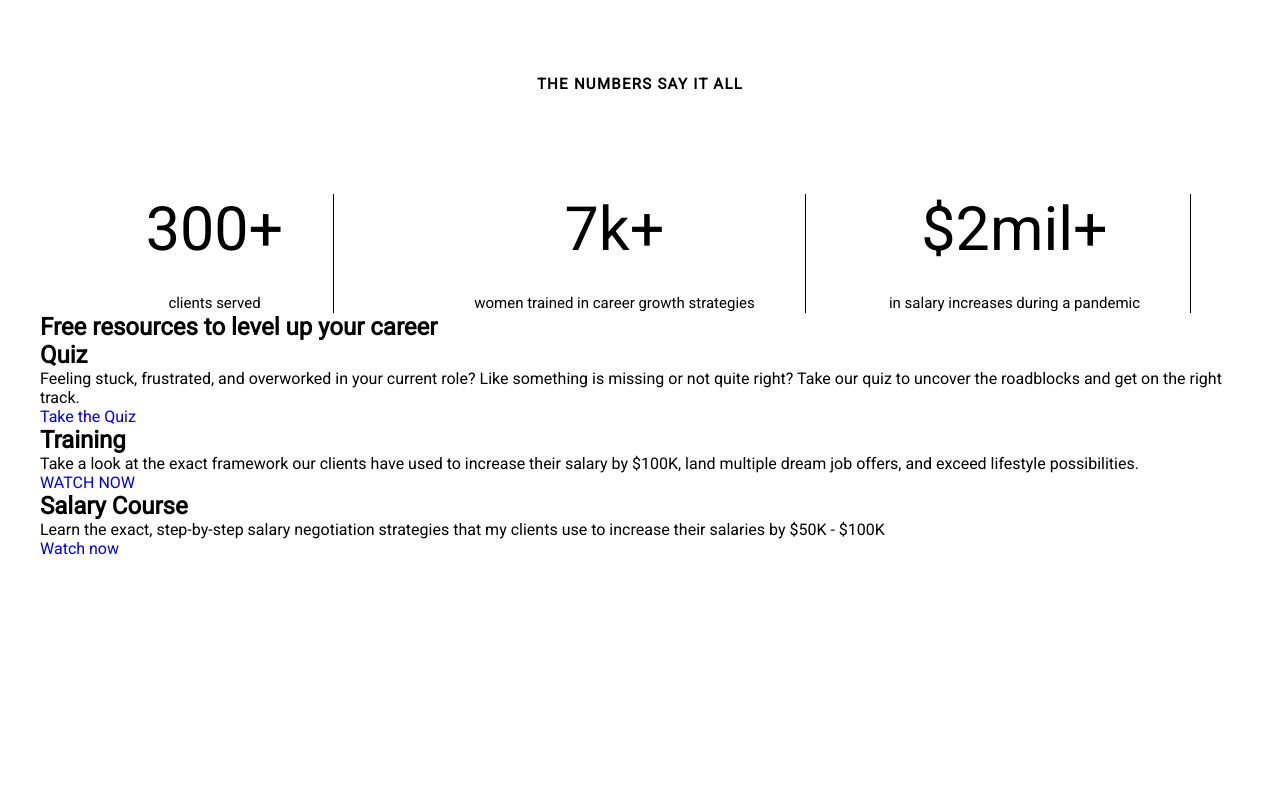
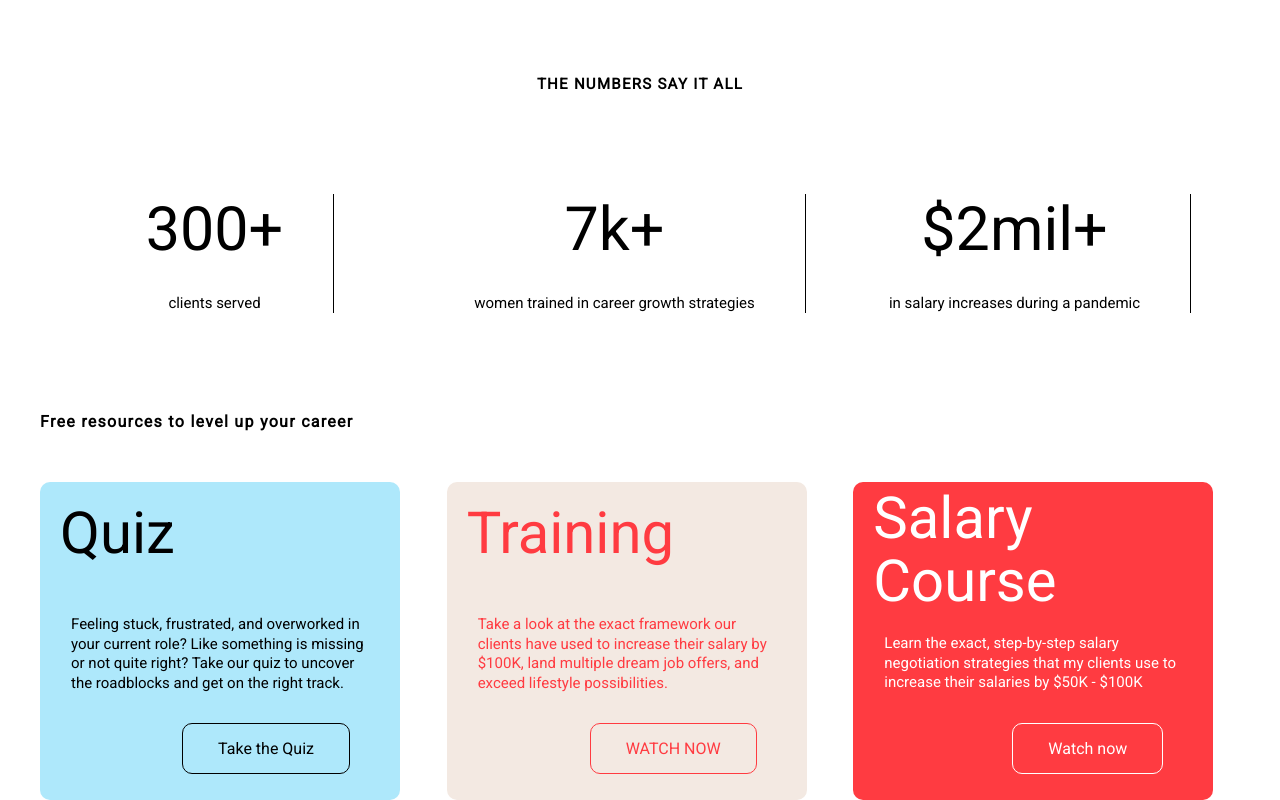
Before and after one commit to OsmanliFarid/ISIMEMEN-FS37TASK, a plain HTML site: page index.html in a window 1280 px wide. Shown: the part 3023-3823 px from the top of the page. Before the commit the page ends 3581 px from the top, so only its background shows below. Drawn offline with Linux system fonts and the light colour scheme.

Commit message:
style css end

```diff
--- a/css/style.css
+++ b/css/style.css
@@ -278,3 +278,118 @@ html,body{
     line-height: 17.58px;
     margin-top: 30px;
 }
+.main-levelup-boxs{
+    display: grid;
+    grid-template-columns: repeat(3,1fr);
+    grid-gap: 20px;
+}
+.main-levelup-box{
+    width: 360px;
+    height: 318px;
+    background-color: #AEE8FB;
+    border-radius: 10px;
+}
+.main-levelup-box2{
+    width: 360px;
+    height: 318px;
+    background-color: #F3E9E2;
+    border-radius: 10px;
+}
+.main-levelup-box3{
+    width: 360px;
+    height: 318px;
+    background-color: #FF3B41;
+    border-radius: 10px;
+}
+.main-levelup-text{
+     margin: 100px 0px 50px 0px;
+     font-weight: 700;
+     font-size: 16px;
+     line-height: 18.75px;
+     letter-spacing: 1.28px;
+}
+.main-levelup-text2{
+    font-weight: 400;
+    font-size: 58px;
+    line-height: 63.8px;
+    padding: 20px 0px 0px 20px;
+}
+.main-levelup-desc-text{
+    font-weight: 400px;
+    font-size: 15px;
+    line-height: 19.52px;
+    width: 298px;
+    padding: 50px 0px 15px 0px;
+    margin: auto;
+}
+.main-levelup-btn{
+    padding: 15px 35px;
+    border: 1px solid black;
+    color: black;
+    border-radius: 10px;
+
+}
+.main-levelup-box-btn{
+    display: flex;
+    justify-content: end;
+    margin-right: 50px;
+    padding-top: 15px;
+}
+.main-levelup-text3{
+    font-weight: 400;
+    font-size: 58px;
+    line-height: 63.8px;
+    padding: 20px 0px 0px 20px;
+    color: #FF3B41;
+}
+.main-levelup-desc-text2{
+    font-weight: 400px;
+    font-size: 15px;
+    line-height: 19.52px;
+    width: 298px;
+    padding: 50px 0px 15px 0px;
+    margin: auto;
+    color: #FF3B41;
+}
+.main-levelup-btn2{
+    padding: 15px 35px;
+    border: 1px solid #FF3B41;
+    color: #FF3B41;
+    border-radius: 10px;
+
+}
+.main-levelup-box-btn2{
+    display: flex;
+    justify-content: end;
+    margin-right: 50px;
+    padding-top: 15px;
+}
+.main-levelup-text4{
+    font-weight: 400;
+    font-size: 58px;
+    line-height: 63.8px;
+    padding: 5px 0px 0px 20px;
+    color: #fff;
+}
+.main-levelup-desc-text3{
+    font-weight: 400px;
+    font-size: 15px;
+    line-height: 19.52px;
+    width: 298px;
+    padding: 20px 0px 15px 0px;
+    margin: auto;
+    color: #fff;
+}
+.main-levelup-btn3{
+    padding: 15px 35px;
+    border: 1px solid #fff;
+    color: #fff;
+    border-radius: 10px;
+
+}
+.main-levelup-box-btn3{
+    display: flex;
+    justify-content: end;
+    margin-right: 50px;
+    padding-top: 15px;
+}
```
